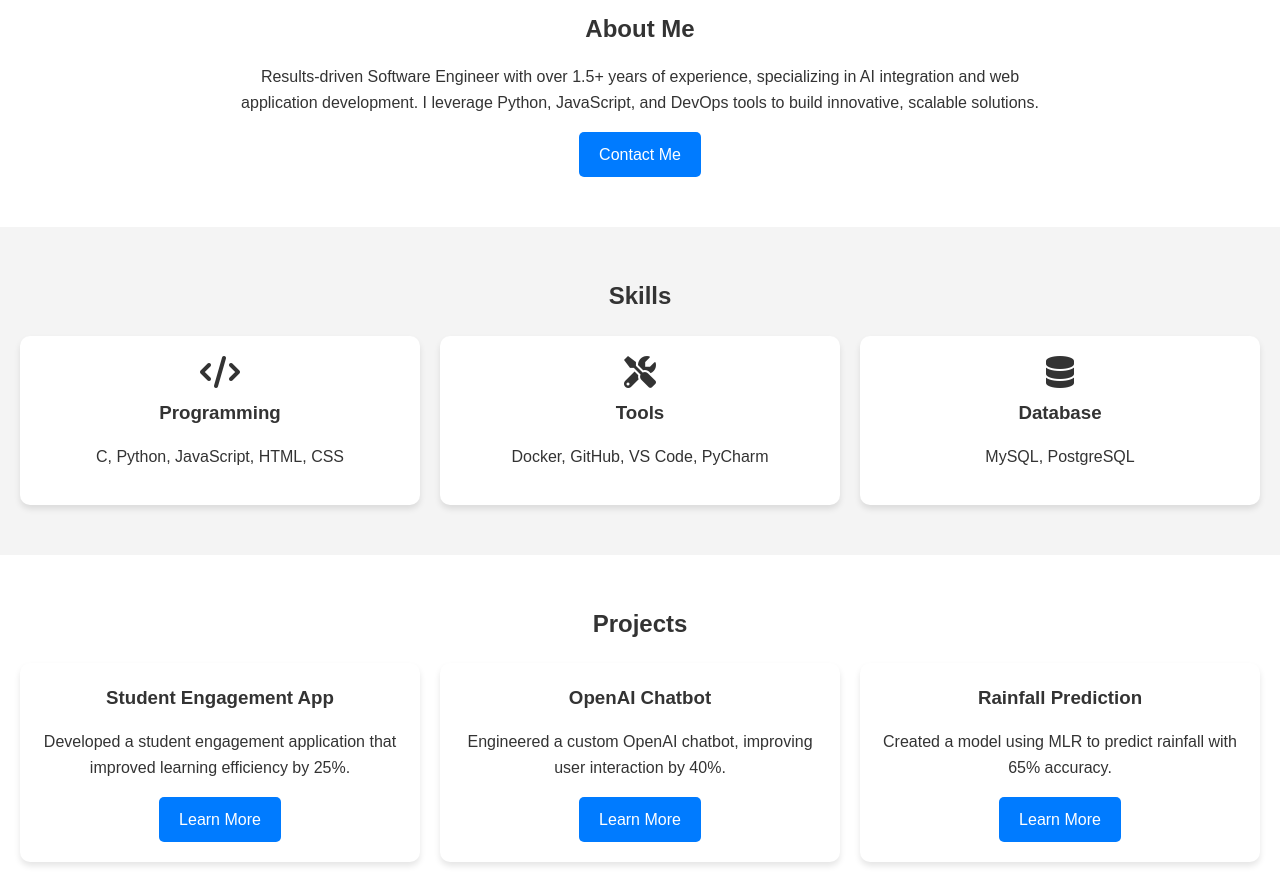
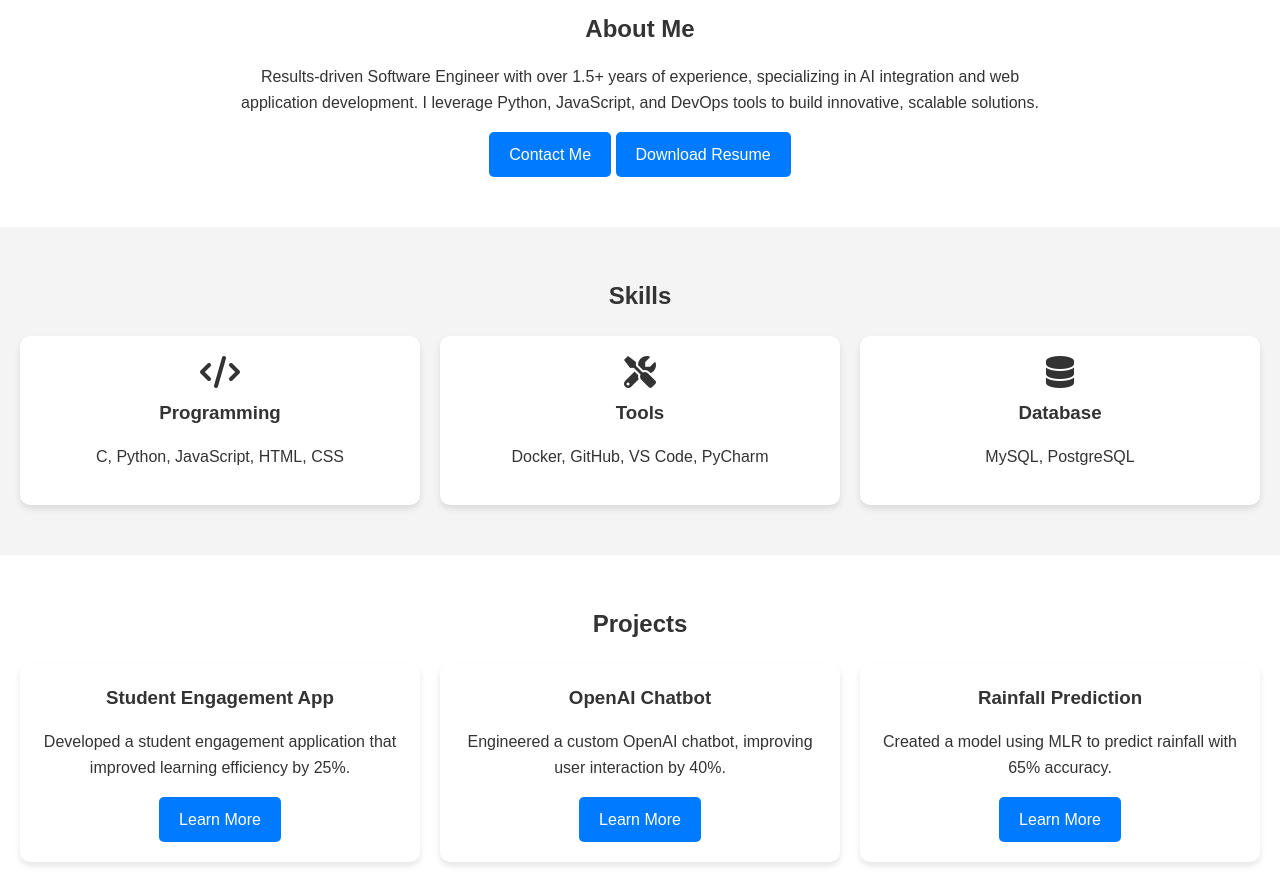
Before and after one commit to imteyazm745/Portfolio, a plain HTML site: page index.html in a window 1280 px wide. Shown: the part 840-1720 px from the top of the page. Drawn offline with Linux system fonts and the light colour scheme.

Commit message:
updated resume button

```diff
--- a/index.html
+++ b/index.html
@@ -25,6 +25,7 @@
         Results-driven Software Engineer with over 1.5+ years of experience, specializing in AI integration and web application development. I leverage Python, JavaScript, and DevOps tools to build innovative, scalable solutions.
       </p>
       <a href="#contact" class="btn">Contact Me</a>
+      <a href="Imteyaz_cv.pdf" download class="btn">Download Resume</a>
     </div>
   </section>
 
```
